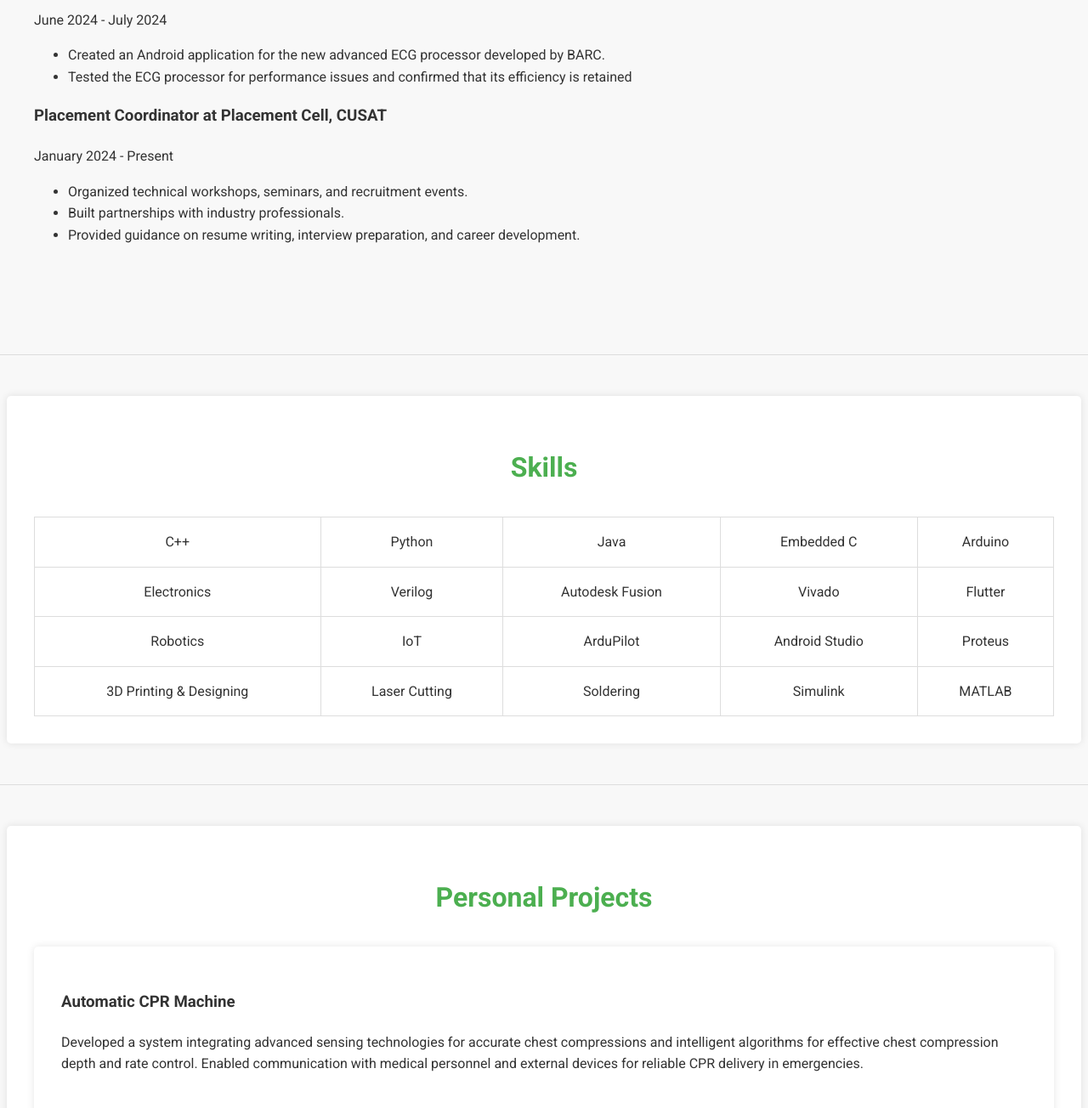
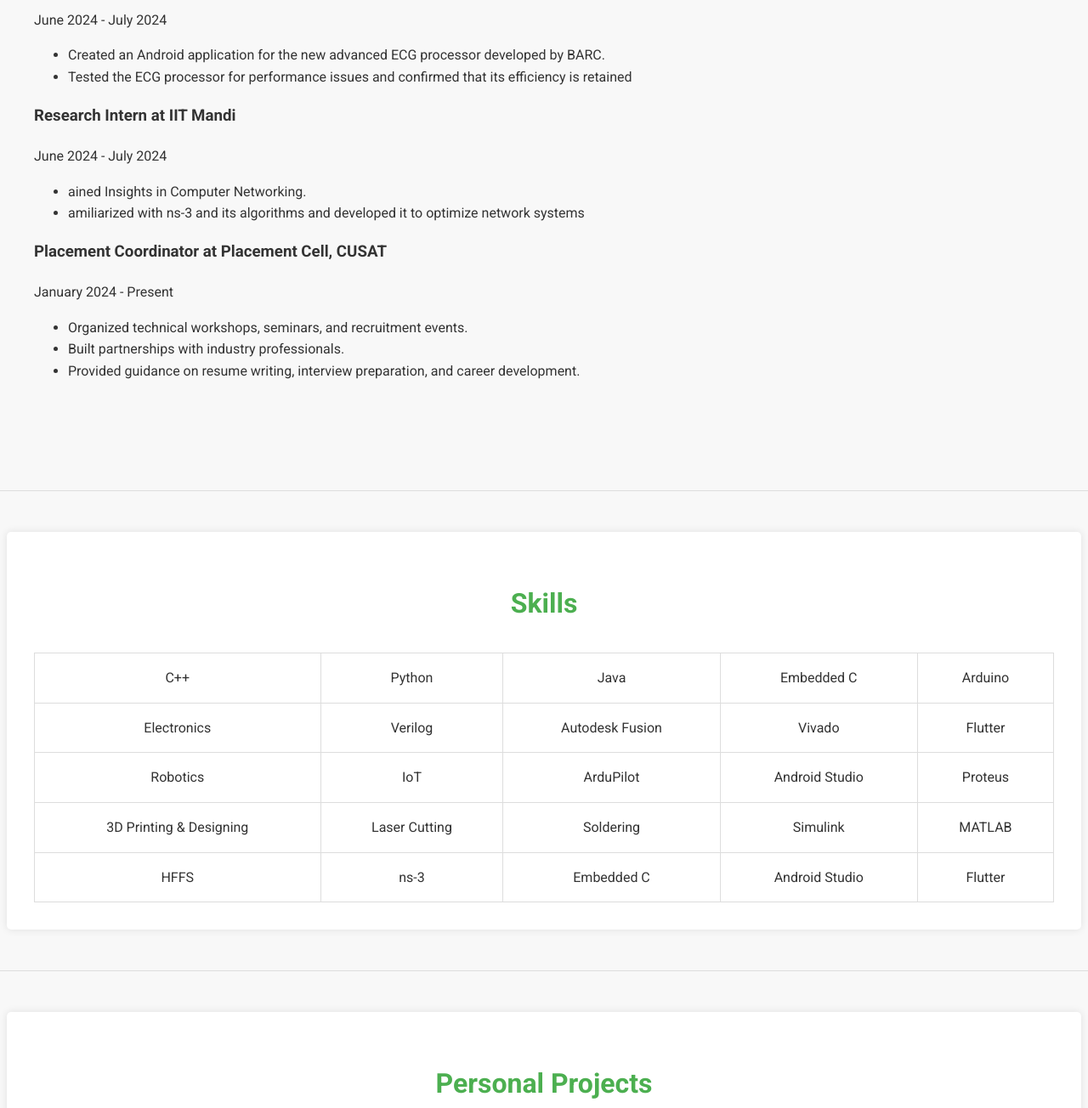
Before and after one commit to Rishikesh-T-P/cv, a plain HTML site: page index.html in a window 1280 px wide. Shown: the part 2120-3424 px from the top of the page at 85% size. Drawn offline with Linux system fonts and the light colour scheme.

Commit message:
Update index.html

```diff
--- a/index.html
+++ b/index.html
@@ -100,6 +100,16 @@
 
 
 
+                     <div class="experience-item">
+                        <h3>Research Intern at IIT Mandi</h3>
+                        <p class="experience-duration">June 2024 - July 2024</p>
+                        <ul>
+                            <li>ained Insights in Computer Networking.</li>
+                            <li>amiliarized with ns-3 and its algorithms and developed it to optimize network systems</li>
+                        </ul>
+                    </div>
+
+
                     <div class="experience-item">
                         <h3>Placement Coordinator at Placement Cell, CUSAT</h3>
                         <p class="experience-duration">January 2024 - Present</p>
@@ -144,6 +154,14 @@
                 <td>Soldering</td>
                 <td>Simulink</td>
                 <td>MATLAB</td>
+            </tr>
+
+            <tr>
+                <td>HFFS</td>
+                <td>ns-3</td>
+                <td>Embedded C</td>
+                <td>Android Studio</td>
+                <td>Flutter</td>
             </tr>
         </table>
     </div>
@@ -196,6 +214,10 @@
                     <h3>KIREAP</h3>
                     <p>Intern (February 2024 - June 2024)</p>
                 </div>
+                    <div class="organization">
+                    <h3>IIT Mandi</h3>
+                    <p> Research Intern (November 2024 - March 2025)</p>
+                </div>
             </div>
         </section>
     </main>
```
